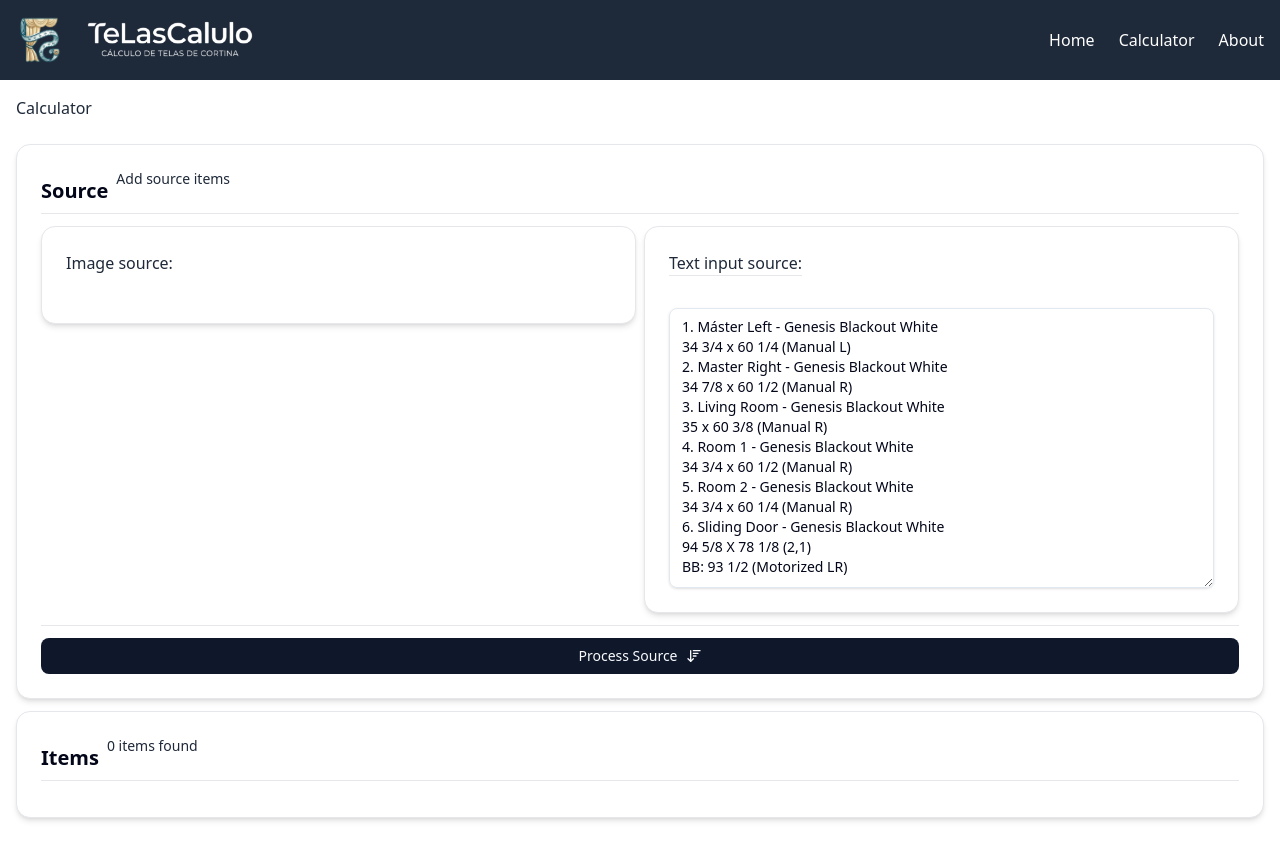
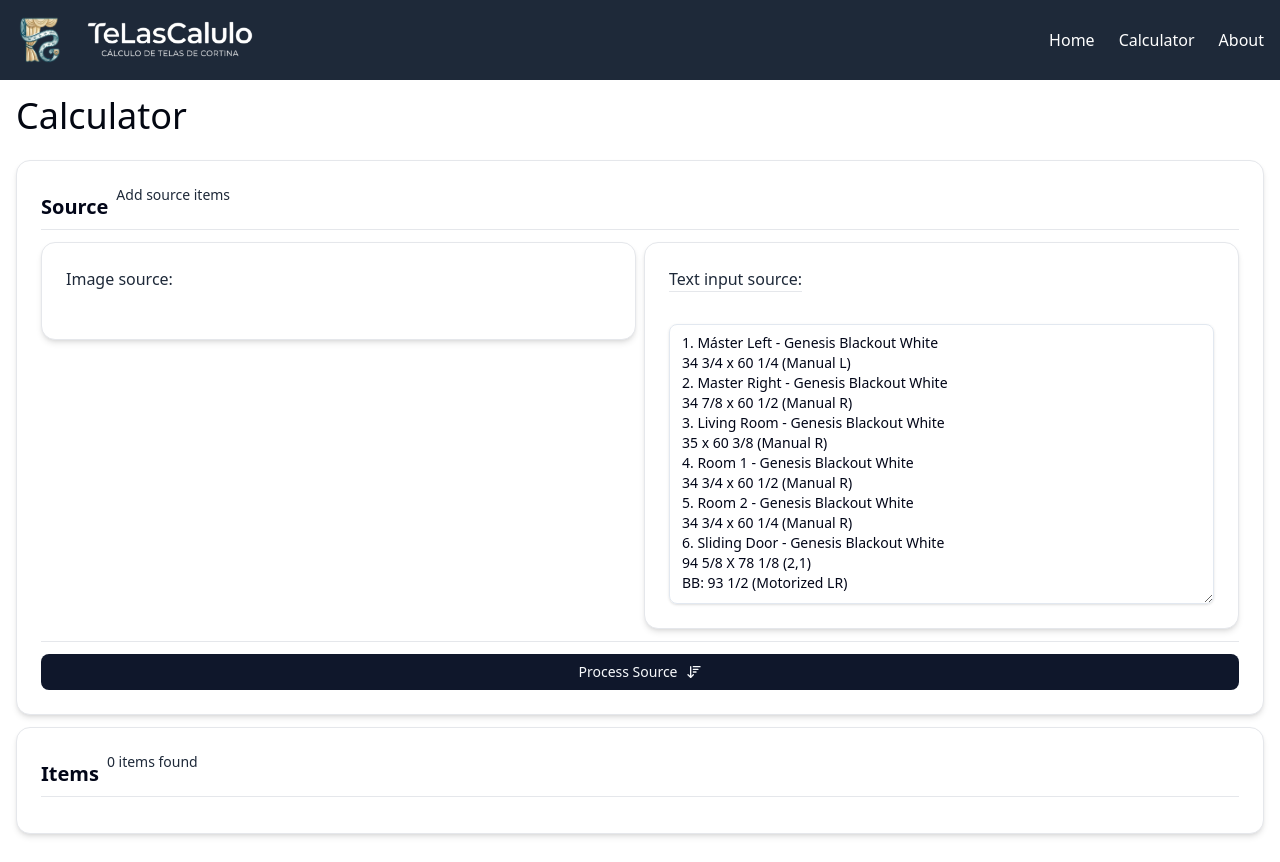
Before and after one commit to joasegovia9427/telascalculo, a React (Vite) app: page /calculator in a window 1280 px wide. Built offline with nearby package versions, Linux system fonts and the light colour scheme.

Commit message:
chore: adding base for local

```diff
--- a/src/screens/calculator/Calculator.tsx
+++ b/src/screens/calculator/Calculator.tsx
@@ -49,7 +49,7 @@ export const Calculator = () => {
 
     return (
         <div className="flex flex-col">
-            <p>Calculator</p>
+            <h1>Calculator</h1>
 
             <Card>
                 <CardHeader className="flex flex-row items-center">
--- a/vite.config.ts
+++ b/vite.config.ts
@@ -11,8 +11,8 @@ import postcssImportantTailwind from './postcss-important-tailwind.js';
 const __dirname = path.dirname(fileURLToPath(import.meta.url));
 
 // https://vite.dev/config/
-export default defineConfig({
-    base: '/telascalculo/',
+export default defineConfig(({ command }) => ({
+    base: command === 'build' ? '/telascalculo/' : '/',
     plugins: [react(), tailwindcss(), checker({ typescript: true })],
     resolve: {
         alias: {
@@ -24,4 +24,4 @@ export default defineConfig({
             plugins: [postcssImportantTailwind()],
         },
     },
-});
+}));
```
